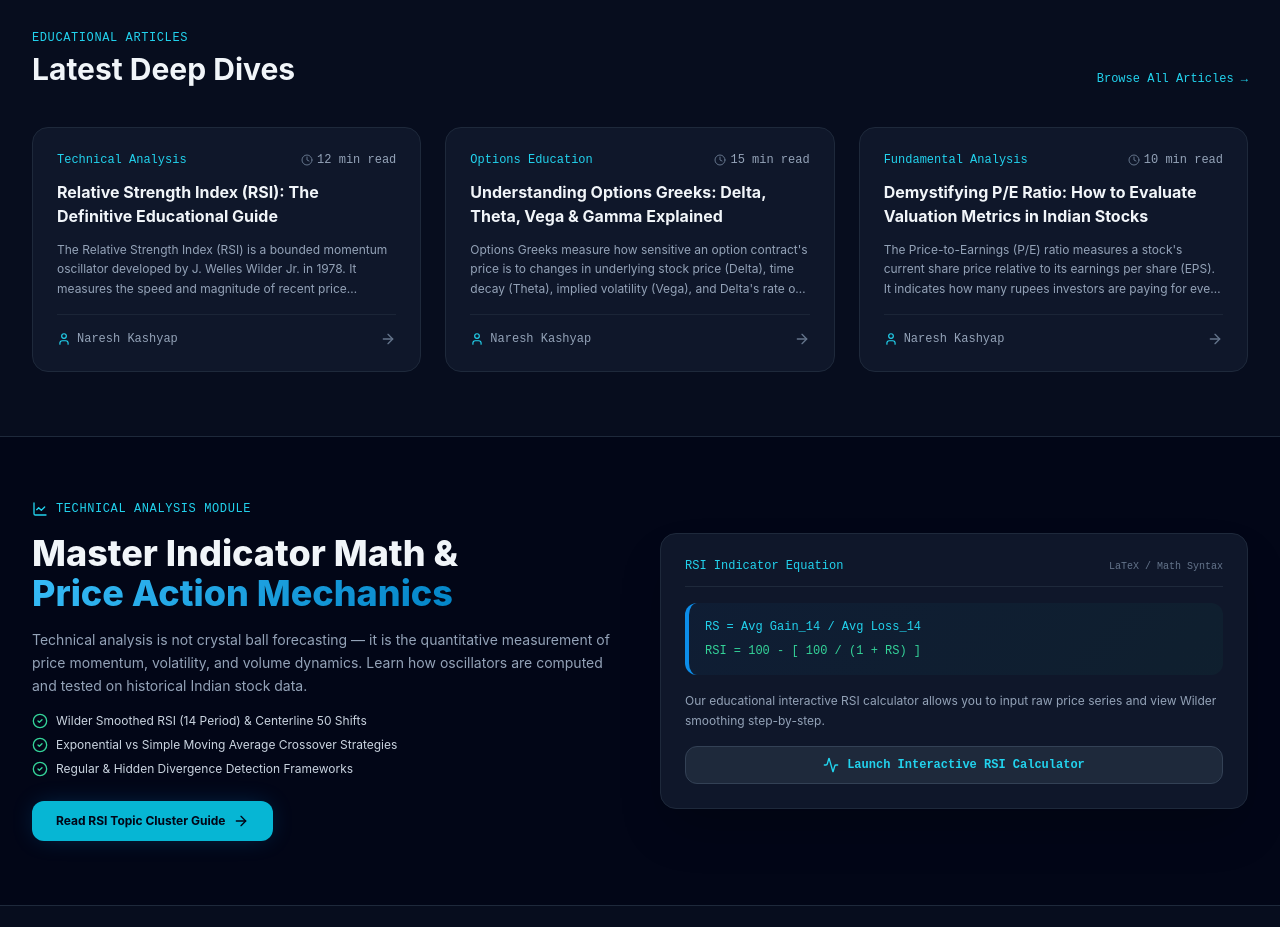
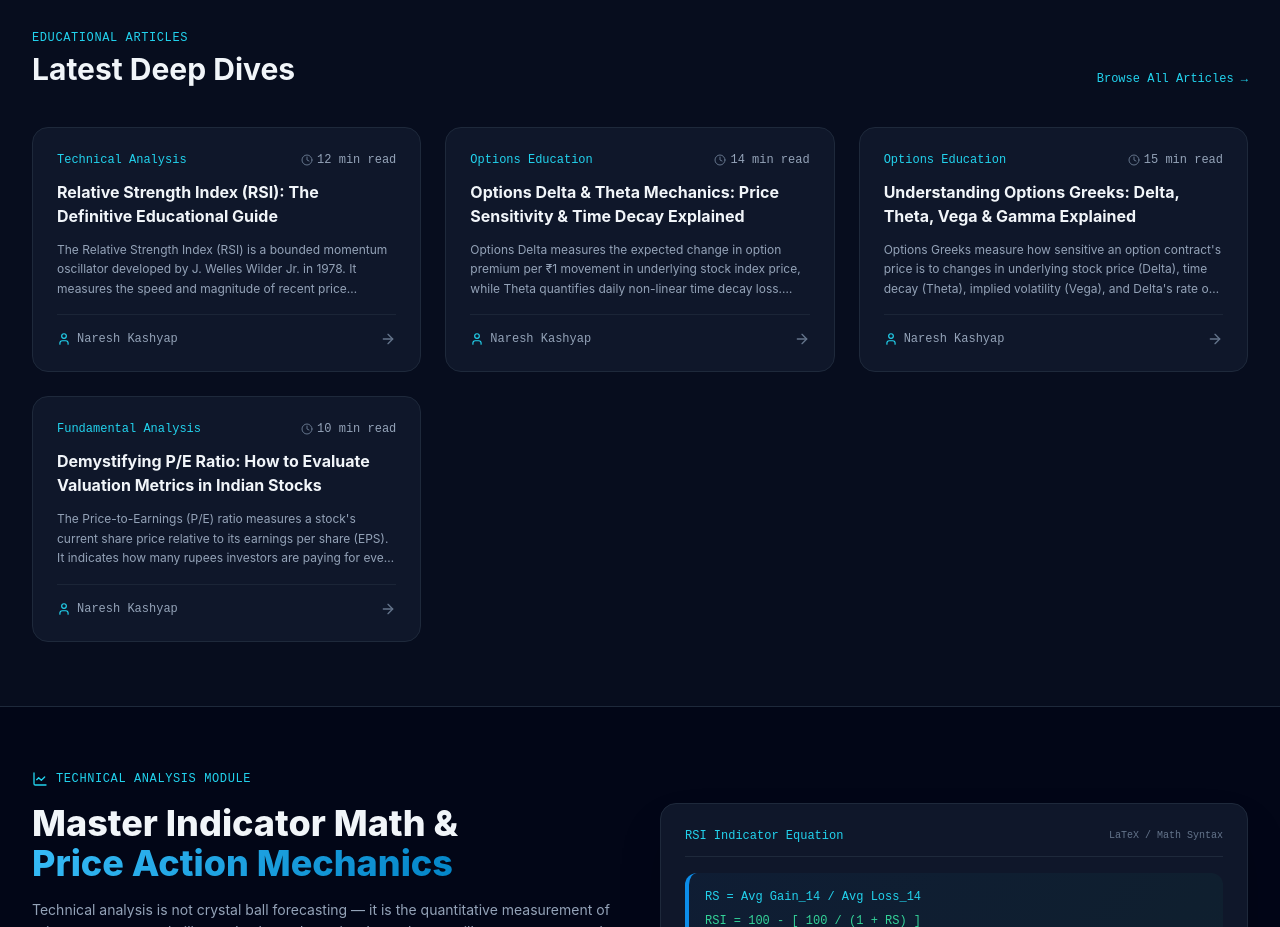
Before and after one commit to nareshkashyap91/marketlab-india, a Next.js app: page / in a window 1280 px wide. Shown: the part 3420-4347 px from the top of the page. Built offline with nearby package versions, Linux system fonts and the light colour scheme.

Commit message:
Add new detailed article on Options Delta & Theta Mechanics

```diff
--- a/src/data/articles.ts
+++ b/src/data/articles.ts
@@ -139,13 +139,11 @@ def calculate_rsi(data, period=14):
     ],
     relatedArticles: [
       { title: "RSI Divergence: Bullish vs Bearish Patterns", slug: "rsi-divergence-patterns" },
-      { title: "Moving Average Crossovers (EMA vs SMA)", slug: "moving-average-crossovers-guide" },
-      { title: "Python for Technical Analysis: Vectorized Indicators", slug: "python-technical-analysis-vectorized" }
+      { title: "Moving Average Crossovers (EMA vs SMA)", slug: "moving-average-crossovers-guide" }
     ],
     relatedTools: [
       { name: "RSI Calculator", slug: "rsi-calculator" },
-      { name: "EMA Calculator", slug: "ema-calculator" },
-      { name: "Trading Journal", slug: "trading-journal" }
+      { name: "EMA Calculator", slug: "ema-calculator" }
     ],
     sources: [
       "Wilder, J. Welles. New Concepts in Technical Trading Systems. Trend Research, 1978.",
@@ -154,7 +152,138 @@ def calculate_rsi(data, period=14):
     youtubeVideoId: "dQw4w9WgXcQ"
   },
 
-  // 2. OPTIONS EDUCATION ARTICLE
+  // 2. NEW ARTICLE: OPTIONS DELTA & THETA MECHANICS
+  {
+    slug: "options-delta-and-theta-mechanics-guide",
+    title: "Options Delta & Theta Mechanics: Price Sensitivity & Time Decay Explained",
+    category: "Options Education",
+    categorySlug: "options-education",
+    author: "Naresh Kashyap",
+    authorRole: "Founder & Chief Quantitative Analyst",
+    publishedDate: "2026-08-09",
+    updatedDate: "2026-08-09",
+    readTime: "14 min read",
+    shortAnswer: "Options Delta measures the expected change in option premium per ₹1 movement in underlying stock index price, while Theta quantifies daily non-linear time decay loss. Understanding Delta and Theta is vital for risk-managing derivatives portfolios in Nifty 50 and BankNifty options.",
+    contentHtml: `
+      <h2>1. Introduction to Derivatives Greeks</h2>
+      <p>Option contracts do not trade in a simple linear ratio like shares. Their market price (premium) is determined by the Black-Scholes partial differential equation based on underlying spot price, strike price, time until expiration, implied volatility, and risk-free interest rates. The core sensitivity metrics derived from this model are <strong>The Options Greeks</strong>.</p>
+
+      <h2>2. Options Delta (\(\\Delta\)): Directional Sensitivity</h2>
+      <p><strong>Delta</strong> measures the change in option premium for a ₹1 change in the underlying asset price:</p>
+
+      <div class="math-card p-4 my-4 rounded">
+        <p class="font-mono text-cyan-400">Delta (\\Delta) = \\frac{\\partial V}{\\partial S}</p>
+        <p class="font-mono text-emerald-400 mt-2">Expected Premium Change = Delta \\times \\Delta Spot</p>
+      </div>
+
+      <ul class="list-disc pl-6 space-y-2">
+        <li><strong>Call Options (CE):</strong> Positive Delta ranging from 0 to +1.0. An At-The-Money (ATM) Call has a Delta of approximately +0.50. If Nifty rises by 10 points, an ATM Call premium rises by ~₹5.</li>
+        <li><strong>Put Options (PE):</strong> Negative Delta ranging from 0 to -1.0. An At-The-Money (ATM) Put has a Delta of approximately -0.50. If Nifty rises by 10 points, an ATM Put premium drops by ~₹5.</li>
+        <li><strong>Delta as Probability Proxy:</strong> In quantitative option models, Delta is frequently used as an approximate statistical probability that the option will expire In-The-Money (ITM).</li>
+      </ul>
+
+      <h2>3. Options Theta (\(\\Theta\)): The Non-Linear Time Decay Curve</h2>
+      <p><strong>Theta</strong> represents the monetary loss in an option contract's extrinsic value per day due to the passage of time:</p>
+
+      <div class="math-card p-4 my-4 rounded font-mono text-amber-400">
+        Theta (\\Theta) = \\frac{\\partial V}{\\partial t}
+      </div>
+
+      <p>Options are wasting assets. Time decay does not occur linearly — it follows a square-root curve. Extrinsic time value decays gradually when expiration is 60+ days away, but accelerates non-linearly during the final 30 days before expiry.</p>
+
+      <h2>4. Comparative Options Greeks Matrix (Nifty 50 Example)</h2>
+      <table class="w-full text-left my-4 border-collapse border border-slate-800 text-xs">
+        <thead>
+          <tr class="bg-slate-900 text-amber-400">
+            <th class="p-3 border border-slate-800">Option Moneyness</th>
+            <th class="p-3 border border-slate-800">Call Delta (\(\\Delta\))</th>
+            <th class="p-3 border border-slate-800">Put Delta (\(\\Delta\))</th>
+            <th class="p-3 border border-slate-800">Theta Decay Speed</th>
+          </tr>
+        </thead>
+        <tbody>
+          <tr>
+            <td class="p-3 border border-slate-800 font-bold text-emerald-400">Deep ITM (In-The-Money)</td>
+            <td class="p-3 border border-slate-800">0.80 to 0.95</td>
+            <td class="p-3 border border-slate-800">-0.80 to -0.95</td>
+            <td class="p-3 border border-slate-800">Low (Mostly Intrinsic Value)</td>
+          </tr>
+          <tr>
+            <td class="p-3 border border-slate-800 font-bold text-cyan-400">ATM (At-The-Money)</td>
+            <td class="p-3 border border-slate-800">~ 0.50</td>
+            <td class="p-3 border border-slate-800">~ -0.50</td>
+            <td class="p-3 border border-slate-800 text-rose-400 font-bold">Maximum Daily Theta Decay</td>
+          </tr>
+          <tr>
+            <td class="p-3 border border-slate-800 font-bold text-slate-400">OTM (Out-of-The-Money)</td>
+            <td class="p-3 border border-slate-800">0.05 to 0.30</td>
+            <td class="p-3 border border-slate-800">-0.05 to -0.30</td>
+            <td class="p-3 border border-slate-800">High relative to small premium</td>
+          </tr>
+        </tbody>
+      </table>
+
+      <h2>5. Common Mistakes in Options Buying & Selling</h2>
+      <div class="bg-slate-900 border-l-4 border-rose-500 p-4 my-4 rounded">
+        <h4 class="text-rose-400 font-bold mb-1">Critical Educational Risk Warning:</h4>
+        <p>1. <strong>Holding OTM Long Options Across Expiry Week:</strong> Buying far Out-of-the-Money (OTM) options because premiums look cheap (e.g. ₹5 or ₹10) is a frequent retail trap. OTM options have low Delta (~0.10) and high relative Theta decay, causing rapid total loss of premium if spot price does not make an extreme move.</p>
+        <p class="mt-2">2. <strong>Ignoring Expiry Day Accelerated Theta:</strong> On weekly expiry days (Thursdays for Nifty 50), Theta decay reaches maximum velocity as time value shrinks to zero by 3:30 PM.</p>
+      </div>
+
+      <h2>6. Python Script: Calculating Option Delta & Theta via SciPy</h2>
+      <pre><code>import math
+from scipy.stats import norm
+
+def black_scholes_greeks(S, K, T, r, sigma, option_type='call'):
+    d1 = (math.log(S / K) + (r + 0.5 * sigma ** 2) * T) / (sigma * math.sqrt(T))
+    d2 = d1 - sigma * math.sqrt(T)
+
+    if option_type == 'call':
+        delta = norm.cdf(d1)
+        theta = (- (S * norm.pdf(d1) * sigma) / (2 * math.sqrt(T))
+                 - r * K * math.exp(-r * T) * norm.cdf(d2)) / 365
+    else:
+        delta = norm.cdf(d1) - 1
+        theta = (- (S * norm.pdf(d1) * sigma) / (2 * math.sqrt(T))
+                 + r * K * math.exp(-r * T) * norm.cdf(-d2)) / 365
+
+    return {'delta': round(delta, 4), 'theta_per_day': round(theta, 4)}
+
+# Example: Nifty Spot = 24000, Strike = 24000, 7 Days to Expiry (7/365), Volatility = 15% (0.15)
+greeks = black_scholes_greeks(24000, 24000, 7/365, 0.07, 0.15, 'call')
+print("ATM Call Delta:", greeks['delta'])
+print("ATM Daily Theta Decay (₹):", greeks['theta_per_day'])
+</code></pre>
+    `,
+    faqs: [
+      {
+        question: "What is an At-The-Money (ATM) option Delta?",
+        answer: "At-The-Money Call options generally have a Delta of approximately +0.50, while ATM Put options have a Delta of approximately -0.50."
+      },
+      {
+        question: "Why does Theta decay accelerate as expiry approaches?",
+        answer: "Option time value is non-linear and proportional to the square root of remaining time. As days to expiry drop towards zero, extrinsic value collapses rapidly."
+      },
+      {
+        question: "How does Delta relate to Gamma?",
+        answer: "Gamma measures the rate of change of Delta per ₹1 move in underlying price. High Gamma means Delta shifts rapidly."
+      }
+    ],
+    relatedArticles: [
+      { title: "Understanding Options Greeks: Delta, Theta, Vega & Gamma Explained", slug: "understanding-options-greeks-delta-theta-vega" },
+      { title: "Relative Strength Index (RSI) Guide", slug: "relative-strength-index-rsi-guide" }
+    ],
+    relatedTools: [
+      { name: "Option Payoff Calculator", slug: "option-payoff-calculator" },
+      { name: "Risk/Reward Calculator", slug: "risk-reward-calculator" }
+    ],
+    sources: [
+      "Black, Fischer, and Myron Scholes. The Pricing of Options and Corporate Liabilities. Journal of Political Economy, 1973.",
+      "Natenberg, Sheldon. Option Volatility and Pricing. McGraw-Hill, 2014."
+    ]
+  },
+
+  // 3. OPTIONS GREEKS OVERVIEW ARTICLE
   {
     slug: "understanding-options-greeks-delta-theta-vega",
     title: "Understanding Options Greeks: Delta, Theta, Vega & Gamma Explained",
@@ -227,7 +356,7 @@ def calculate_rsi(data, period=14):
     ],
     relatedArticles: [
       { title: "Relative Strength Index (RSI) Guide", slug: "relative-strength-index-rsi-guide" },
-      { title: "Python for Options Backtesting", slug: "python-options-backtesting-guide" }
+      { title: "Options Delta & Theta Mechanics", slug: "options-delta-and-theta-mechanics-guide" }
     ],
     relatedTools: [
       { name: "Option Payoff Calculator", slug: "option-payoff-calculator" },
@@ -239,7 +368,7 @@ def calculate_rsi(data, period=14):
     ]
   },
 
-  // 3. FUNDAMENTAL ANALYSIS ARTICLE
+  // 4. FUNDAMENTAL ANALYSIS ARTICLE
   {
     slug: "demystifying-price-to-earnings-pe-ratio",
     title: "Demystifying P/E Ratio: How to Evaluate Valuation Metrics in Indian Stocks",
```
